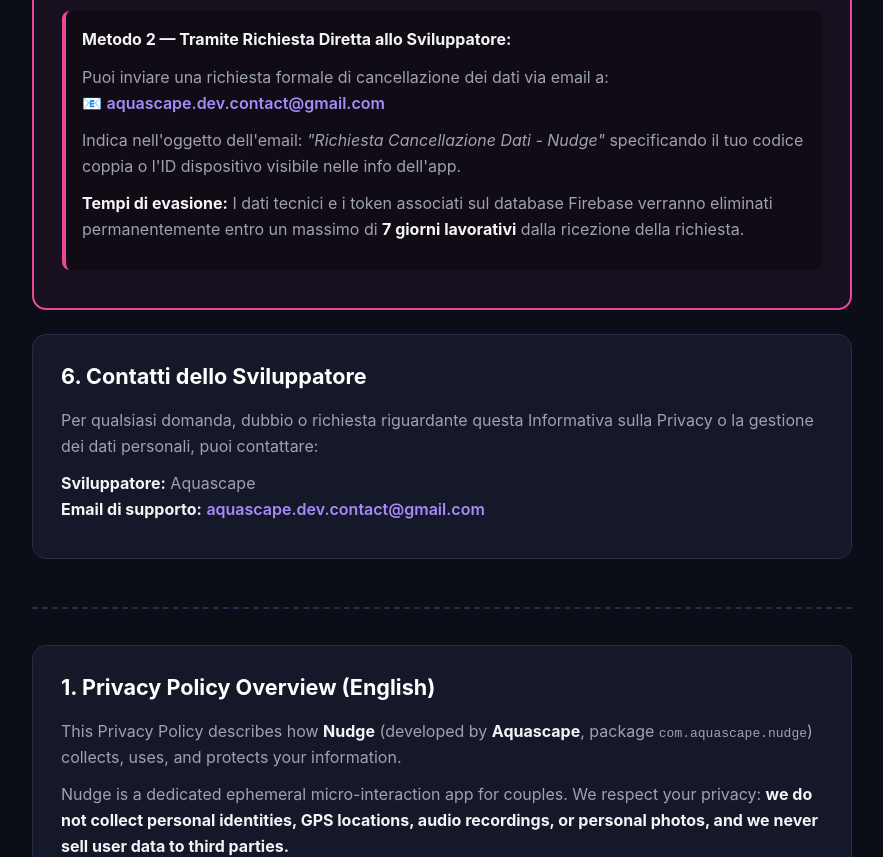
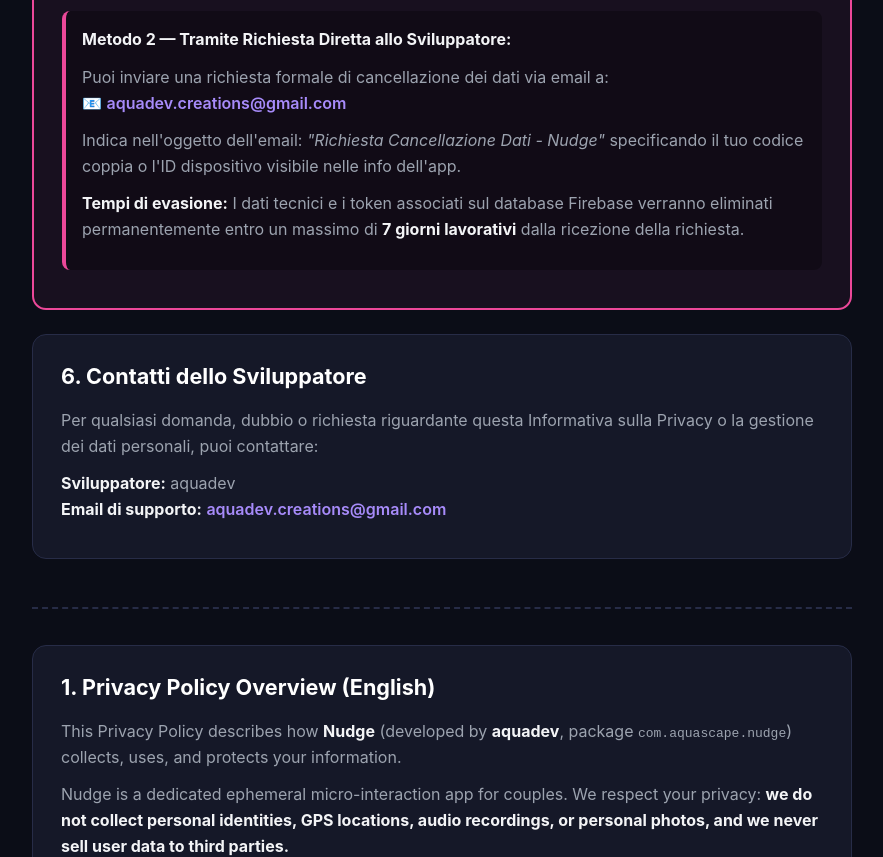
Before and after one commit to aquascape123/nudge, a plain HTML site: page index.html in a window 1280 px wide. Shown: the part 1943-2800 px from the top of the page, without its empty margins (198-1081 px from the left). Drawn offline with Linux system fonts and the light colour scheme.

Commit message:
Update developer name and contact information

```diff
--- a/index.html
+++ b/index.html
@@ -154,7 +154,7 @@
     <header>
       <div class="badge">Nudge App</div>
       <h1>Informativa sulla Privacy & Cancellazione Dati</h1>
-      <p class="meta">Applicazione: <strong>Nudge</strong> (<code>com.aquascape.nudge</code>) &bull; Sviluppatore: <strong>Aquascape</strong></p>
+      <p class="meta">Applicazione: <strong>Nudge</strong> (<code>com.aquascape.nudge</code>) &bull; Sviluppatore: <strong>aquadev</strong></p>
       <p class="meta">Ultimo aggiornamento: 24 Settembre 2026</p>
       <div class="lang-switcher">
         <a href="#it" class="lang-btn">🇮🇹 Italiano</a>
@@ -166,7 +166,7 @@
     <div id="it">
       <section>
         <h2>1. Introduzione e Principi di Riservatezza</h2>
-        <p>La presente Informativa sulla Privacy descrive come l'applicazione <strong>Nudge</strong> (sviluppata da <strong>Aquascape</strong>) raccoglie, utilizza e protegge le informazioni degli utenti.</p>
+        <p>La presente Informativa sulla Privacy descrive come l'applicazione <strong>Nudge</strong> (sviluppata da <strong>aquadev</strong>) raccoglie, utilizza e protegge le informazioni degli utenti.</p>
         <p>Nudge è un'applicazione progettata per la connessione sensoriale ed effimera tra coppie. Crediamo fermamente nella privacy: <strong>non richiediamo dati sensibili, non tracciamo la tua posizione geografica, non ascoltiamo l'audio, non memorizziamo foto personali e non vendiamo mai alcun dato a terzi per scopi pubblicitari.</strong></p>
       </section>
 
@@ -209,7 +209,7 @@
         <div class="action-steps">
           <p><strong>Metodo 2 — Tramite Richiesta Diretta allo Sviluppatore:</strong></p>
           <p>Puoi inviare una richiesta formale di cancellazione dei dati via email a: <br>
-          📧 <a href="mailto:aquascape.dev.contact@gmail.com" class="contact-email">aquascape.dev.contact@gmail.com</a></p>
+          📧 <a href="mailto:aquadev.creations@gmail.com" class="contact-email">aquadev.creations@gmail.com</a></p>
           <p>Indica nell'oggetto dell'email: <em>"Richiesta Cancellazione Dati - Nudge"</em> specificando il tuo codice coppia o l'ID dispositivo visibile nelle info dell'app.</p>
           <p><strong>Tempi di evasione:</strong> I dati tecnici e i token associati sul database Firebase verranno eliminati permanentemente entro un massimo di <strong>7 giorni lavorativi</strong> dalla ricezione della richiesta.</p>
         </div>
@@ -218,8 +218,8 @@
       <section>
         <h2>6. Contatti dello Sviluppatore</h2>
         <p>Per qualsiasi domanda, dubbio o richiesta riguardante questa Informativa sulla Privacy o la gestione dei dati personali, puoi contattare:</p>
-        <p><strong>Sviluppatore:</strong> Aquascape<br>
-        <strong>Email di supporto:</strong> <a href="mailto:aquascape.dev.contact@gmail.com" class="contact-email">aquascape.dev.contact@gmail.com</a></p>
+        <p><strong>Sviluppatore:</strong> aquadev<br>
+        <strong>Email di supporto:</strong> <a href="mailto:aquadev.creations@gmail.com" class="contact-email">aquadev.creations@gmail.com</a></p>
       </section>
     </div>
 
@@ -227,7 +227,7 @@
     <div id="en" style="margin-top: 48px; border-top: 2px dashed var(--border-color); padding-top: 36px;">
       <section>
         <h2>1. Privacy Policy Overview (English)</h2>
-        <p>This Privacy Policy describes how <strong>Nudge</strong> (developed by <strong>Aquascape</strong>, package <code>com.aquascape.nudge</code>) collects, uses, and protects your information.</p>
+        <p>This Privacy Policy describes how <strong>Nudge</strong> (developed by <strong>aquadev</strong>, package <code>com.aquascape.nudge</code>) collects, uses, and protects your information.</p>
         <p>Nudge is a dedicated ephemeral micro-interaction app for couples. We respect your privacy: <strong>we do not collect personal identities, GPS locations, audio recordings, or personal photos, and we never sell user data to third parties.</strong></p>
       </section>
 
@@ -245,19 +245,19 @@
         <p>In accordance with Google Play Developer Policies and GDPR, you have the right to request the complete deletion of your data at any time.</p>
         <ul>
           <li><strong>In-App:</strong> Tap "Unpair" in app settings to disconnect the couple session immediately.</li>
-          <li><strong>By Email:</strong> Send a deletion request to <a href="mailto:aquascape.dev.contact@gmail.com" class="contact-email">aquascape.dev.contact@gmail.com</a> with subject <em>"Data Deletion Request - Nudge"</em>. All associated database records and tokens will be permanently purged within 7 business days.</li>
+          <li><strong>By Email:</strong> Send a deletion request to <a href="mailto:aquadev.creations@gmail.com" class="contact-email">aquadev.creations@gmail.com</a> with subject <em>"Data Deletion Request - Nudge"</em>. All associated database records and tokens will be permanently purged within 7 business days.</li>
         </ul>
       </section>
 
       <section>
         <h2>4. Contact Us</h2>
-        <p>Developer: <strong>Aquascape</strong><br>
-        Contact: <a href="mailto:aquascape.dev.contact@gmail.com" class="contact-email">aquascape.dev.contact@gmail.com</a></p>
+        <p>Developer: <strong>aquadev</strong><br>
+        Contact: <a href="mailto:aquadev.creations@gmail.com" class="contact-email">aquadev.creations@gmail.com</a></p>
       </section>
     </div>
 
     <footer>
-      &copy; 2026 Aquascape &bull; Nudge: Micro-Interazioni di Coppia &bull; Tutti i diritti riservati.
+      &copy; 2026 aquadev &bull; Nudge: Micro-Interazioni di Coppia &bull; Tutti i diritti riservati.
     </footer>
   </div>
 
```
